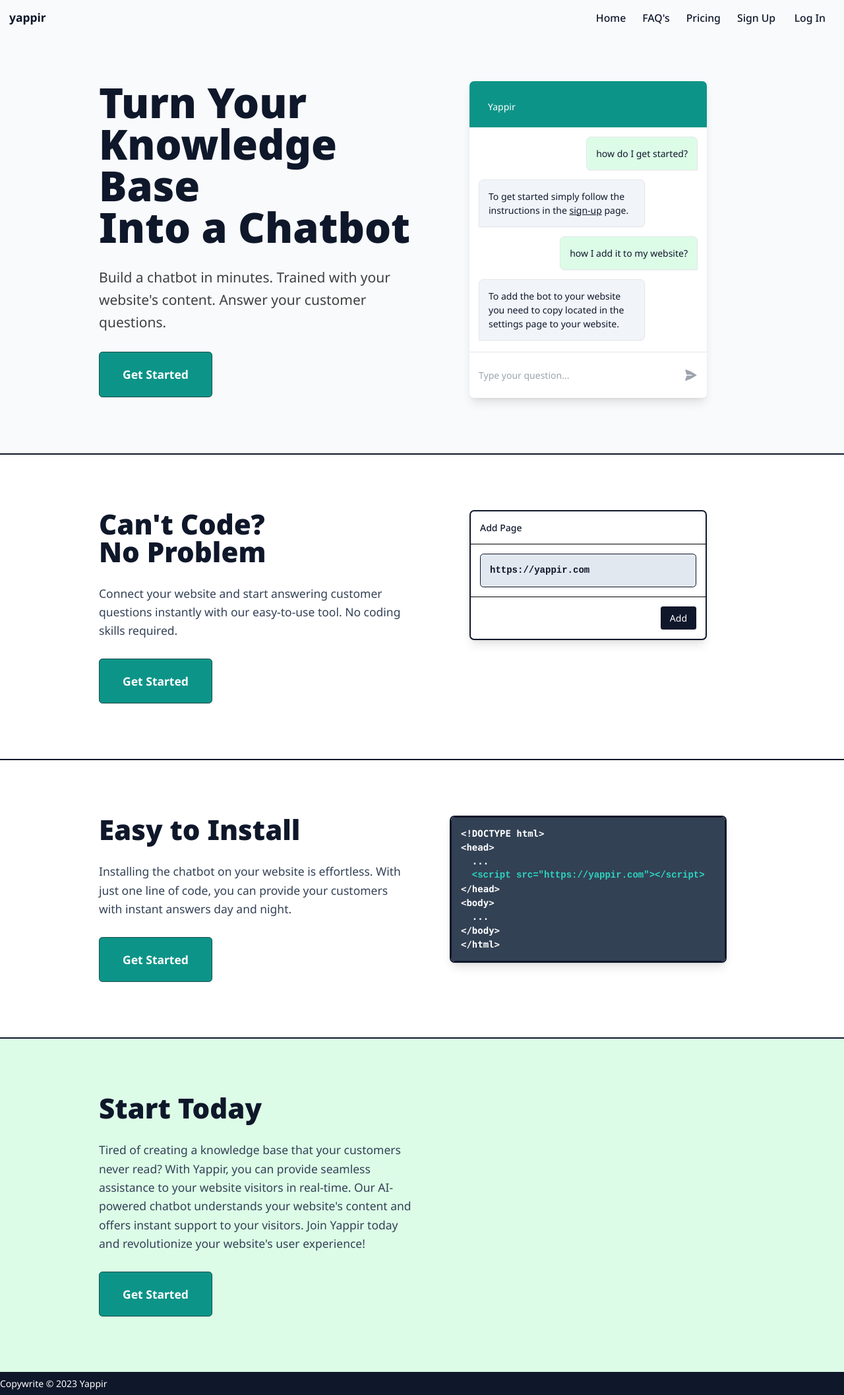
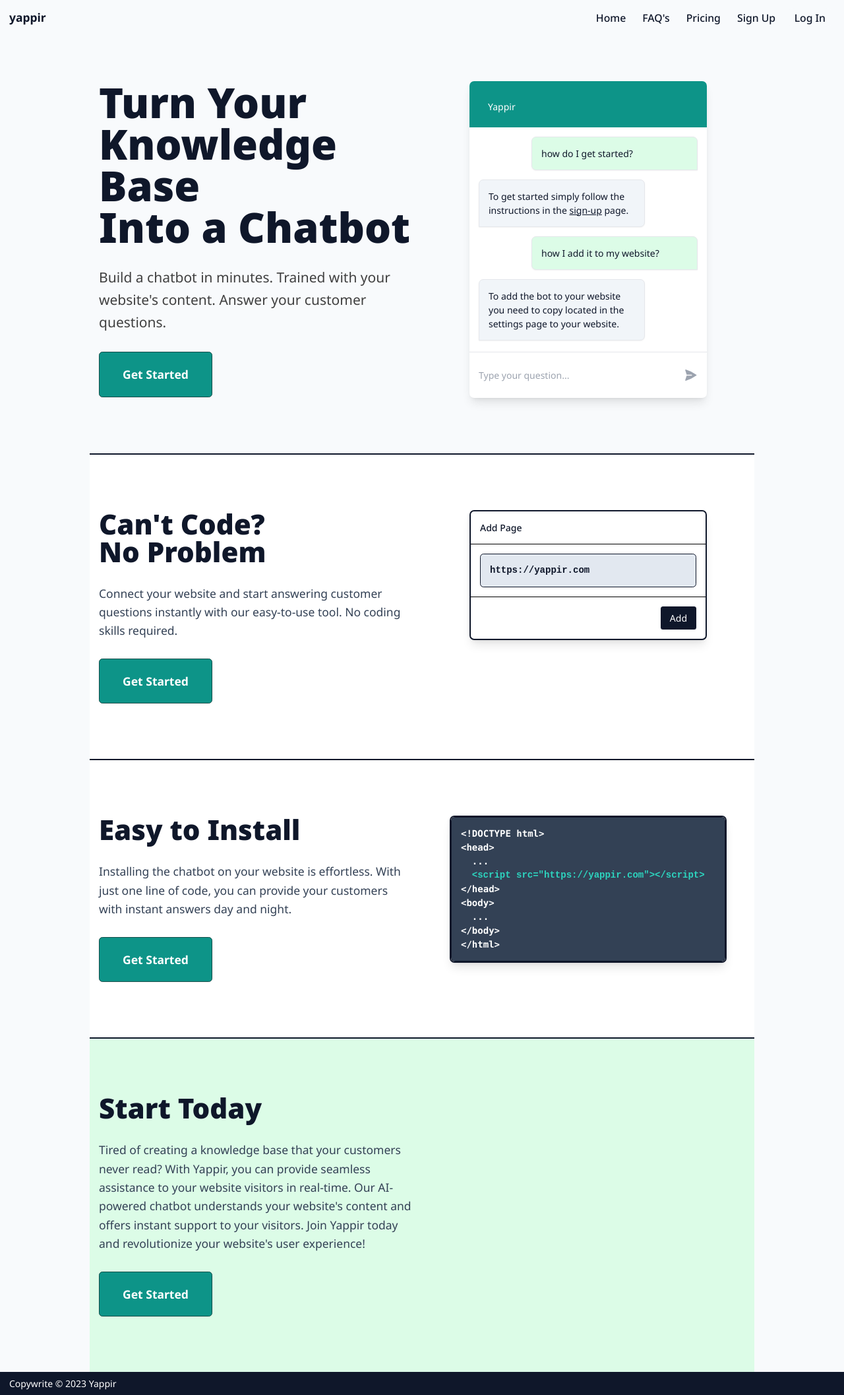
Before and after one commit to yappir/yappir.github.io, a Jekyll site: the page built from index.html, in a window 1280 px wide. Shown: the whole page at 66% size. Built offline with Jekyll 4.4.1, drawn with Linux system fonts in a browser that asks for light colours.

Commit message:
more fixes

```diff
--- a/_layouts/default.html
+++ b/_layouts/default.html
@@ -56,7 +56,7 @@
         {{content}}
     </div>
     <footer class="bg-slate-900 h-10 text-white">
-        <div class="container mx-auto h-full flex flex-row items-center">
+        <div class="container mx-auto h-full flex flex-row items-center px-4">
             <span>Copywrite © 2023 Yappir</span>
         </div>
     </footer>
--- a/index.html
+++ b/index.html
@@ -1,7 +1,7 @@
 ---
 layout: default
 ---
-<div class="mx-auto container md:max-w-6xl grid md:grid-cols-2 sm:grid-cols-1 gap-8 px-4 py-24">
+<div class="mx-auto container md:max-w-6xl grid md:grid-cols-2 grid-cols-1 gap-8 px-4 py-24">
     <div class="flex flex-col gap-8 justify-center">
         <h1 class="font-black text-7xl">Turn Your<br>Knowledge Base<br>Into a Chatbot</h1>
         <p class="text-2xl leading-relaxed text-neutral-700">Build a chatbot in minutes. Trained with your website's
@@ -10,24 +10,24 @@
             href="https://app.yappir.com/signup">Get Started</a>
     </div>
     <div class="flex flex-col items-center">
-        <div class="w-[360px] h-[480px] overflow-clip flex flex-col rounded-lg shadow-lg bg-white">
+        <div class="md:w-[360px] h-[480px] overflow-clip flex flex-col rounded-lg shadow-lg bg-white">
             <div class="h-20 bg-teal-600 text-white p-8">Yappir</div>
             <div class="flex-grow flex flex-col gap-4 p-4">
                 <div
-                    class="p-4 max-w-[calc(100%-80px)] rounded-tl-lg rounded-tr-lg border rounded-bl-lg bg-green-100 shadow-sm self-end">
+                    class="p-4 w-full md:max-w-[calc(100%-80px)] rounded-tl-lg rounded-tr-lg border rounded-bl-lg bg-green-100 shadow-sm self-end">
                     how do I get started?
                 </div>
                 <div
-                    class="bg-slate-100 max-w-[calc(100%-80px)] border p-4 rounded-tl-lg rounded-tr-lg rounded-br-lg shadow-sm overflow-auto">
+                    class="bg-slate-100 w-full md:max-w-[calc(100%-80px)] border p-4 rounded-tl-lg rounded-tr-lg rounded-br-lg shadow-sm overflow-auto">
                     To get started simply follow the instructions in the <a class="underline"
                         href="https://app.yappir.com/signup">sign-up</a> page.
                 </div>
                 <div
-                    class="p-4 max-w-[calc(100%-80px)] rounded-tl-lg rounded-tr-lg border rounded-bl-lg bg-green-100 shadow-sm self-end">
+                    class="p-4 w-full md:max-w-[calc(100%-80px)] rounded-tl-lg rounded-tr-lg border rounded-bl-lg bg-green-100 shadow-sm self-end">
                     how I add it to my website?
                 </div>
                 <div
-                    class="bg-slate-100 max-w-[calc(100%-80px)] border p-4 rounded-tl-lg rounded-tr-lg rounded-br-lg shadow-sm overflow-auto">
+                    class="bg-slate-100 w-full md:max-w-[calc(100%-80px)] border p-4 rounded-tl-lg rounded-tr-lg rounded-br-lg shadow-sm overflow-auto">
                     To add the bot to your website you need to copy located in the settings page to your
                     website.
                 </div>
@@ -41,13 +41,14 @@
             </div>
         </div>
     </div>
-    <div class="sm:block md:hidden flex sm:flex">
+    <div class="md:hidden flex">
         <a class="py-6 px-10 border-teal-900 border text-xl w-full font-bold text-white bg-teal-600 shadow-sm hover:bg-teal-800 transition-all rounded-md"
             href="https://app.yappir.com/signup">Get Started</a>
     </div>
 </div>
-<div class="border-t-2 border-slate-900 bg-white">
-    <div class="container md:max-w-6xl mx-auto grid md:grid-cols-2 grid-cols-1 gap-8 px-4 py-24">
+
+<div
+    class="border-t-2 border-slate-900 bg-white container md:max-w-6xl mx-auto grid md:grid-cols-2 grid-cols-1 gap-8 px-4 py-24">
     <div class="flex flex-col gap-8 justify-center">
         <h1 class="font-black text-5xl">Can't Code?<br>No Problem</h1>
         <p class="text-xl leading-relaxed text-slate-700">
@@ -73,14 +74,15 @@
         </div>
     </div>
 
-        <div class="sm:block md:hidden flex sm:flex">
+    <div class="md:hidden flex">
         <a class="py-6 px-10 border-teal-900 border text-xl w-full font-bold text-white bg-teal-600 shadow-sm hover:bg-teal-800 transition-all rounded-md"
             href="https://app.yappir.com/signup">Get Started</a>
     </div>
 </div>
-</div>
-<div class="border-t-2 border-slate-900 bg-white">
-    <div class="container md:max-w-6xl mx-auto grid md:grid-cols-2 grid-cols-1 px-4 gap-8 py-24">
+
+
+<div
+    class="border-t-2 border-slate-900 bg-white container md:max-w-6xl mx-auto grid md:grid-cols-2 grid-cols-1 px-4 gap-8 py-24">
     <div class="flex flex-col gap-8 justify-center">
         <h1 class="font-black text-5xl ">Easy to Install</h1>
         <p class="text-xl leading-relaxed text-slate-700">
@@ -109,14 +111,14 @@
         </div>
     </div>
 
-        <div class="sm:block md:hidden flex sm:flex">
+    <div class="flex md:hidden">
         <a class="py-6 px-10 border-teal-900 border text-xl w-full font-bold text-white bg-teal-600 shadow-sm hover:bg-teal-800 transition-all rounded-md"
             href="https://app.yappir.com/signup">Get Started</a>
     </div>
 </div>
-</div>
-<div class="border-t-2 border-slate-900 bg-green-100">
-    <div class="container md:max-w-6xl mx-auto grid grid-cols-1 md:grid-cols-2 gap-8 px-4 py-24">
+
+<div
+    class="border-t-2 border-slate-900 bg-green-100 container md:max-w-6xl mx-auto grid grid-cols-1 md:grid-cols-2 gap-8 px-4 py-24">
     <div class="flex flex-col gap-8 justify-center">
         <h1 class="font-black text-5xl ">Start Today</h1>
         <p class="text-xl leading-relaxed text-slate-700">
@@ -127,14 +129,7 @@
             website's
             user experience!
         </p>
-            <a class="py-6 px-10 border-teal-900 border text-xl hidden md:block md:w-fit font-bold text-white bg-teal-600 shadow-sm rounded-md transition-all hover:bg-teal-800"
-                href="https://app.yappir.com/signup">Get Started</a>
-        </div>
-
-
-        <div class="sm:block md:hidden flex sm:flex">
-            <a class="py-6 px-10 border-teal-900 border text-xl w-full font-bold text-white bg-teal-600 shadow-sm hover:bg-teal-800 transition-all rounded-md"
+        <a class="py-6 px-10 border-teal-900 border text-xl md:block md:w-fit font-bold text-white bg-teal-600 shadow-sm rounded-md transition-all hover:bg-teal-800"
             href="https://app.yappir.com/signup">Get Started</a>
     </div>
 </div>
-</div>
--- a/static/global.css
+++ b/static/global.css
@@ -1146,6 +1146,10 @@
     max-width: 72rem;
   }
 
+  .md\:max-w-\[calc\(100\%-80px\)\] {
+    max-width: calc(100% - 80px);
+  }
+
   .md\:grid-cols-2 {
     grid-template-columns: repeat(2, minmax(0, 1fr));
   }
```
Lines whose indentation alone changed are shown as unchanged.
